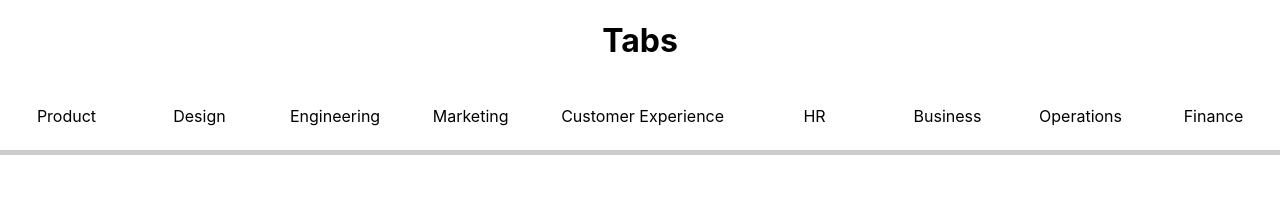
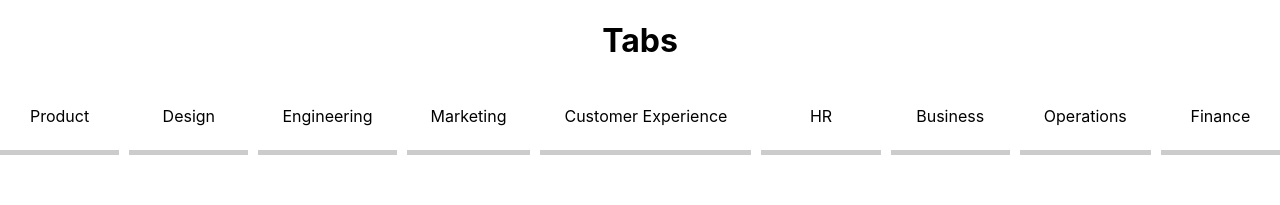
Before and after one commit to abhay-jain03/test_local, a React (Create React App) app: page /tabs in a window 1280 px wide. Shown: the top 205 px of the page. Built offline with nearby package versions, Linux system fonts and the light colour scheme.

Commit message:
Tabs CSS Update

```diff
--- a/src/Components/tabs/Tabs.css
+++ b/src/Components/tabs/Tabs.css
@@ -3,6 +3,7 @@
   grid-template-columns: repeat(9, 1fr);
   text-align: center;
   white-space: nowrap;
+  grid-gap: 10px;
 }
 
 .anctag {
@@ -15,6 +16,6 @@
 .paddingText {
   padding: 1.5rem;
 }
-.borderBottom:hover {
+.borderBottom1 {
   border-bottom: 5px solid #f44336;
 }
--- a/src/Components/tabs/Tabs.js
+++ b/src/Components/tabs/Tabs.js
@@ -2,13 +2,14 @@ import React, { useState } from "react";
 import "./Tabs.css";
 
 export default function Tabs() {
-  const [Border, setBorder] = useState(true);
-  const [tab, setTab] = useState(true);
+  const [active, setActive] = useState(false);
+  const [tab, setTab] = useState(false);
 
-  function openCity(event, productName) {
+  function openCity(event) {
+    var pro = String(event.target.getAttribute("value"));
+    alert(pro);
+    setActive(true);
     setTab(true);
-    let pro = String(event.target.value);
-    alert(pro);
   }
 
   const aware = [
@@ -25,18 +26,20 @@ export default function Tabs() {
   const Taware = aware.map((items) => {
     return (
       <div>
-        {tab == true ? (
-          <a
-            className="anctag"
-            href="javascript:void(0)"
+        <a className="anctag" href="javascript:void(0)">
+          <div
             value={items}
-            onClick={(event) => openCity(event, { items })}
+            onClick={(event) => openCity(event)}
+            // className="paddingText tablink borderBottom"
+            className={
+              tab == true
+                ? "borderBottom1 paddingText tablink"
+                : "borderBottom paddingText tablink"
+            }
           >
-            <div className="borderBottom paddingText tablink">{items}</div>
-          </a>
-        ) : (
-          " "
-        )}
+            {items}
+          </div>
+        </a>
       </div>
     );
   });
@@ -46,6 +49,7 @@ export default function Tabs() {
       <h1>Tabs</h1>
 
       <div className="singleLine">{Taware}</div>
+      {active == true ? <h1>Abhay</h1> : ""}
     </>
   );
 }
```
